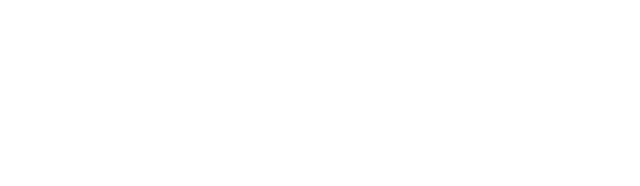
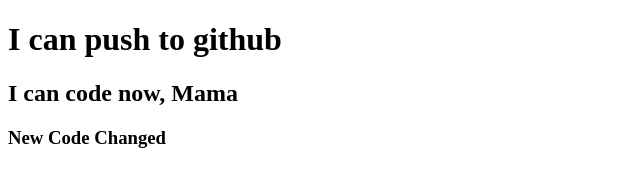
Before and after one commit to mishrahat/my-second-repo, a plain HTML site: page index.html in a window 1280 px wide. Shown: the whole page, without its empty margins (0-640 px from the left). Drawn offline with Linux system fonts and the light colour scheme.

Commit message:
added header

```diff
--- a/index.html
+++ b/index.html
@@ -9,7 +9,9 @@
 </head>
 
 <body>
-
+    <h1>I can push to github</h1>
+    <h2>I can code now, Mama</h2>
+    <h3>New Code Changed</h3>
 </body>
 
 </html>
```
